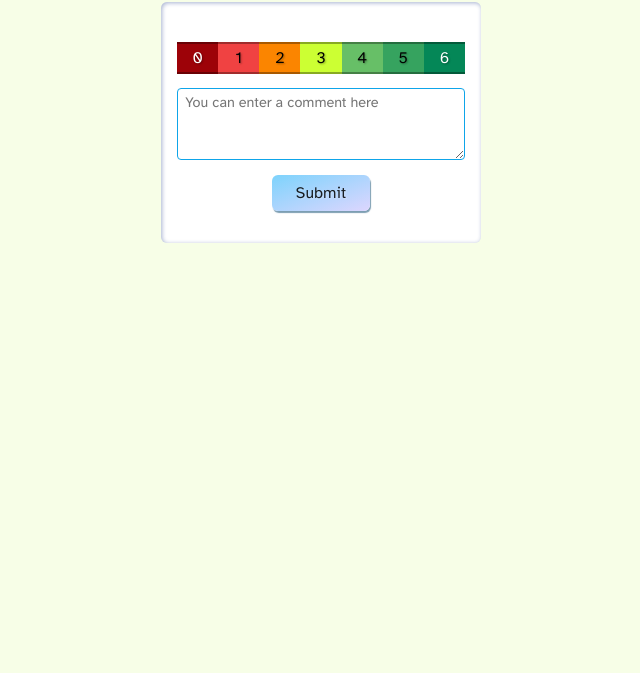
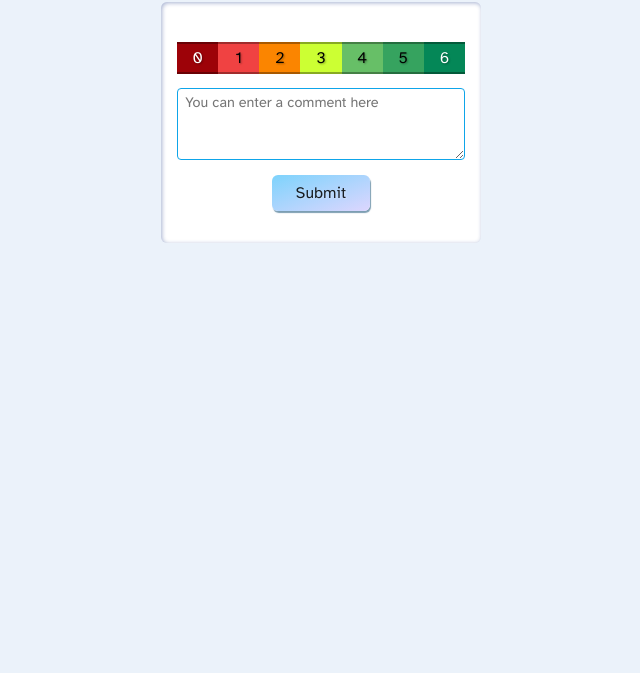
Before and after one commit to Round0000/howifeel, a plain HTML site: page index.html in a window 1280 px wide. Shown: the part 127-800 px from the top of the page, without its empty margins (319-959 px from the left). Drawn offline with Linux system fonts and the light colour scheme.

Commit message:
Update style.css

```diff
--- a/style.css
+++ b/style.css
@@ -8,7 +8,7 @@
 
 body {
   font-family: "Atkinson Hyperlegible", sans-serif;
-  background-color: #f7fee7;
+  background-color: #ebf2fa;
 }
 
 input,
```
